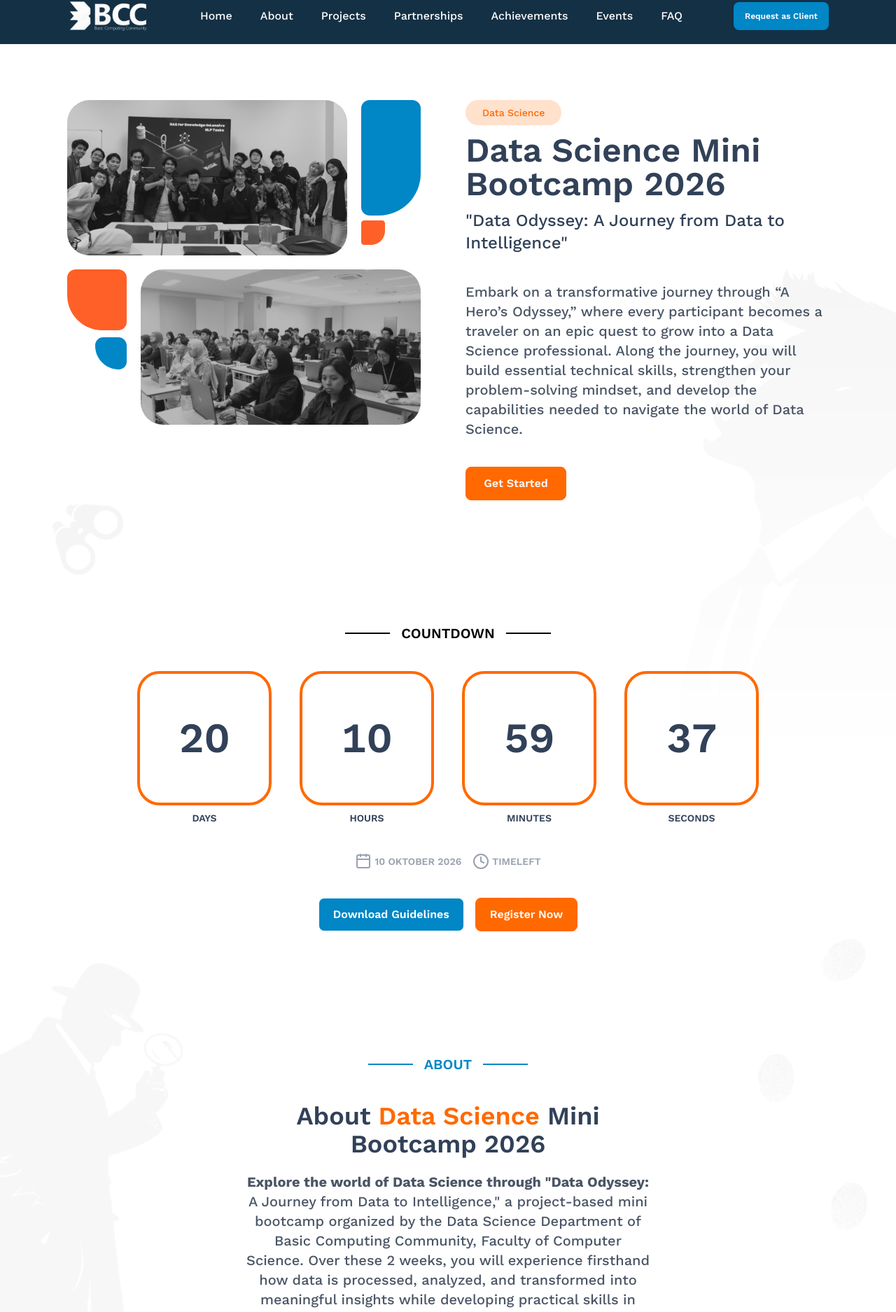
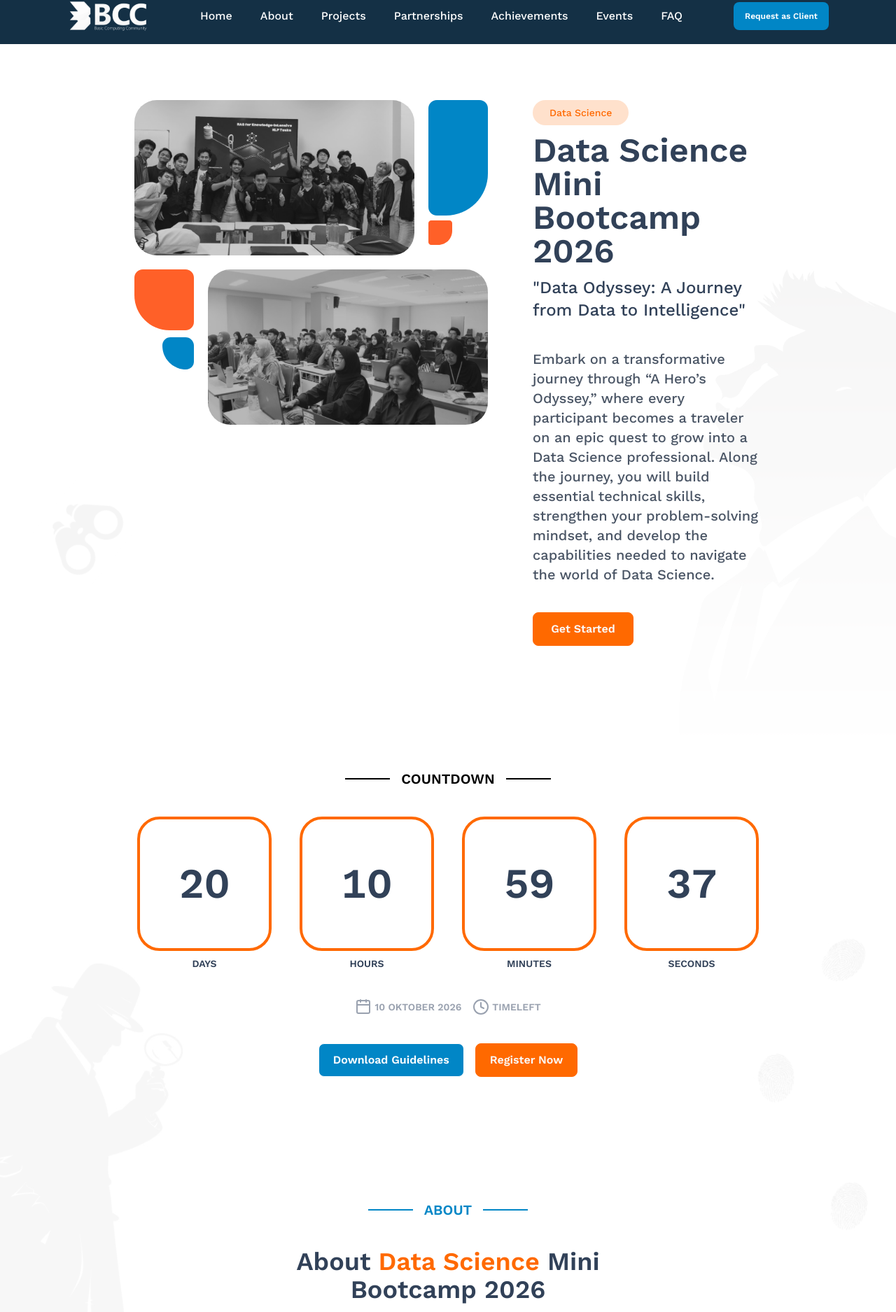
Before and after one commit to fahrypratama17/dsmbc-preview, a Next.js app: page / in a window 1280 px wide. Shown: the part 17-1892 px from the top of the page at 70% size. Built offline with nearby package versions, Linux system fonts and the light colour scheme.

Commit message:
refactor: add padding to sections for improved layout consistency

```diff
--- a/src/app/globals.css
+++ b/src/app/globals.css
@@ -8,6 +8,8 @@ body {
 @theme {
   --color-dark-blue: #143045;
   --color-light-blue: #0186c6 ;
+  --color-error-100: #fce8e9;
+  --color-error-primary: #e6323d;
 }
 
 input[type="date"]::-webkit-input-placeholder {
--- a/src/feature/components/About.tsx
+++ b/src/feature/components/About.tsx
@@ -1,6 +1,6 @@
 const About = () => {
   return (
-    <section className="flex flex-col gap-8 lg:gap-10 mb-28 lg:mb-44">
+    <section className="flex flex-col px-6 md:px-24 gap-8 lg:gap-10 mb-28 lg:mb-44">
       <div className="flex gap-4 items-center justify-center text-light-blue">
         <hr className="border-light_blue border w-16"/>
         <h1 className="text-center font-semibold text-base lg:text-xl">ABOUT</h1>
--- a/src/feature/components/Benefit.tsx
+++ b/src/feature/components/Benefit.tsx
@@ -25,7 +25,7 @@ const benefits = [
 
 const Benefit = () => {
   return (
-    <section className="flex flex-col gap-8 lg:gap-10 mb-28 lg:mb-44">
+    <section className="flex flex-col gap-8 lg:gap-10 mb-28 lg:mb-44 px-6 md:px-24">
       <div className="flex justify-between items-center">
         <div className="flex flex-col gap-8 lg:gap-10 justify-left">
           <div className="flex gap-4 items-center justify-left text-light-blue">
--- a/src/feature/components/CountdownSection.tsx
+++ b/src/feature/components/CountdownSection.tsx
@@ -19,7 +19,7 @@ const CountdownSection = () => {
   };
 
   return (
-    <div id="countdown" className="flex flex-col gap-8 lg:gap-10 py-28 lg:py-44">
+    <div id="countdown" className="flex flex-col gap-8 lg:gap-10 py-28 lg:py-44 px-6 md:px-24">
       <div className="flex gap-4 items-center justify-center text-light_blue">
         <hr className="border-light_blue border w-16"/>
         <h1 className="text-center font-semibold text-base lg:text-xl">COUNTDOWN</h1>
--- a/src/feature/components/Hero.tsx
+++ b/src/feature/components/Hero.tsx
@@ -13,7 +13,7 @@ const Hero = () => {
   };
 
   return (
-    <section className="flex w-full">
+    <section className="flex w-full px-6 md:px-24">
       <div className="flex flex-col lg:flex-row gap-8 lg:gap-16">
         <Image
           src={("/images/Photo1.svg")}
--- a/src/feature/components/LearningPath.tsx
+++ b/src/feature/components/LearningPath.tsx
@@ -2,7 +2,7 @@ import Image from "next/image";
 
 const LearningPath = () => {
   return (
-    <section className="flex flex-col gap-8 lg:gap-10 mb-28 lg:mb-44">
+    <section className="flex flex-col gap-8 lg:gap-10 mb-28 lg:mb-44 px-6 md:px-24">
       <div className="flex gap-4 items-center justify-center text-light-blue">
         <hr className="border-light_blue border-1 w-16"/>
         <h1 className="text-center font-semibold text-base lg:text-xl">LEARNING PATH</h1>
--- a/src/feature/components/Timeline.tsx
+++ b/src/feature/components/Timeline.tsx
@@ -42,7 +42,7 @@ const Timeline = () => {
   return (
     <div
       ref={containerRef}
-      className="relative flex flex-col items-center mx-auto lg:mx-8 gap-8 lg:gap-10 mb-28 lg:mb-44 "
+      className="relative flex flex-col items-center mx-auto lg:mx-8 gap-8 lg:gap-10 mb-28 lg:mb-44 px-6 md:px-24"
     >
       <div className="flex gap-4 items-center justify-center text-light-blue">
         <hr className="border-light_blue border-1 w-16"/>
```
